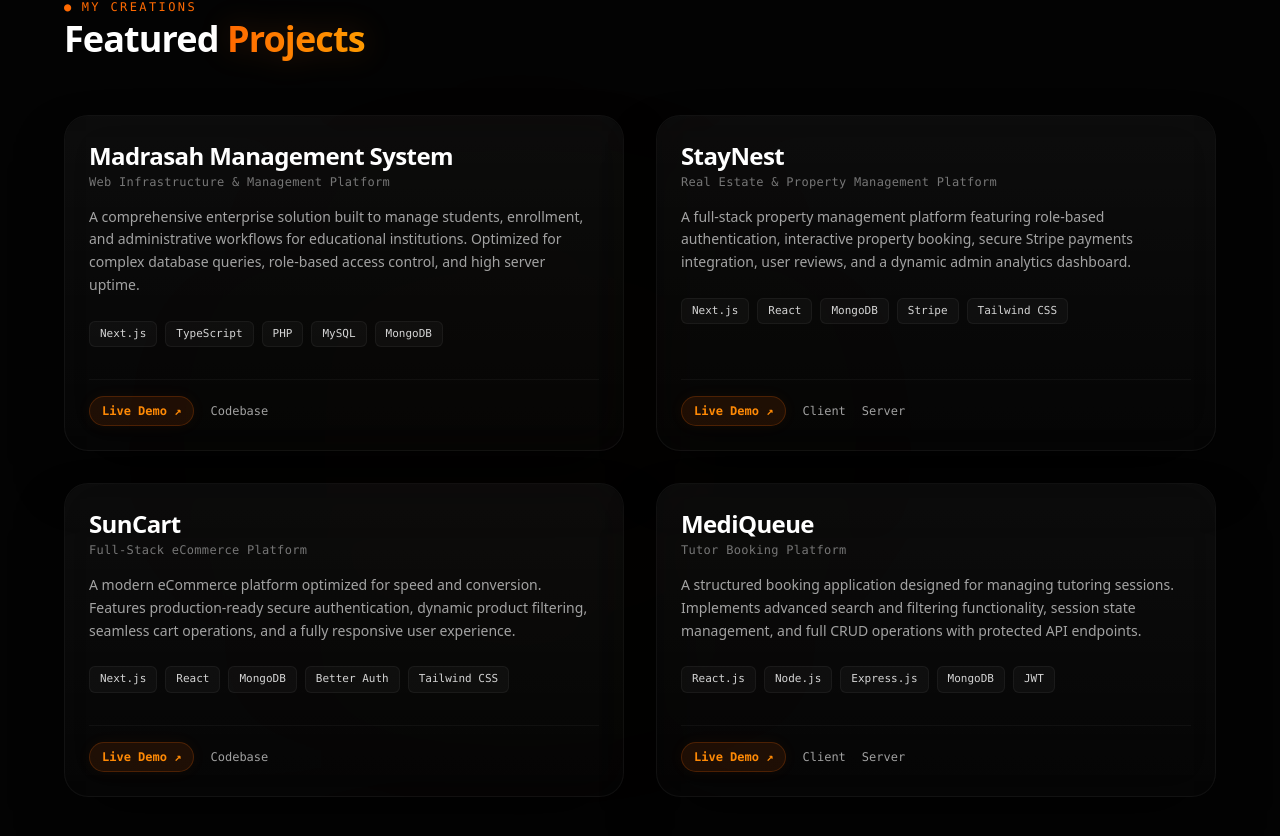
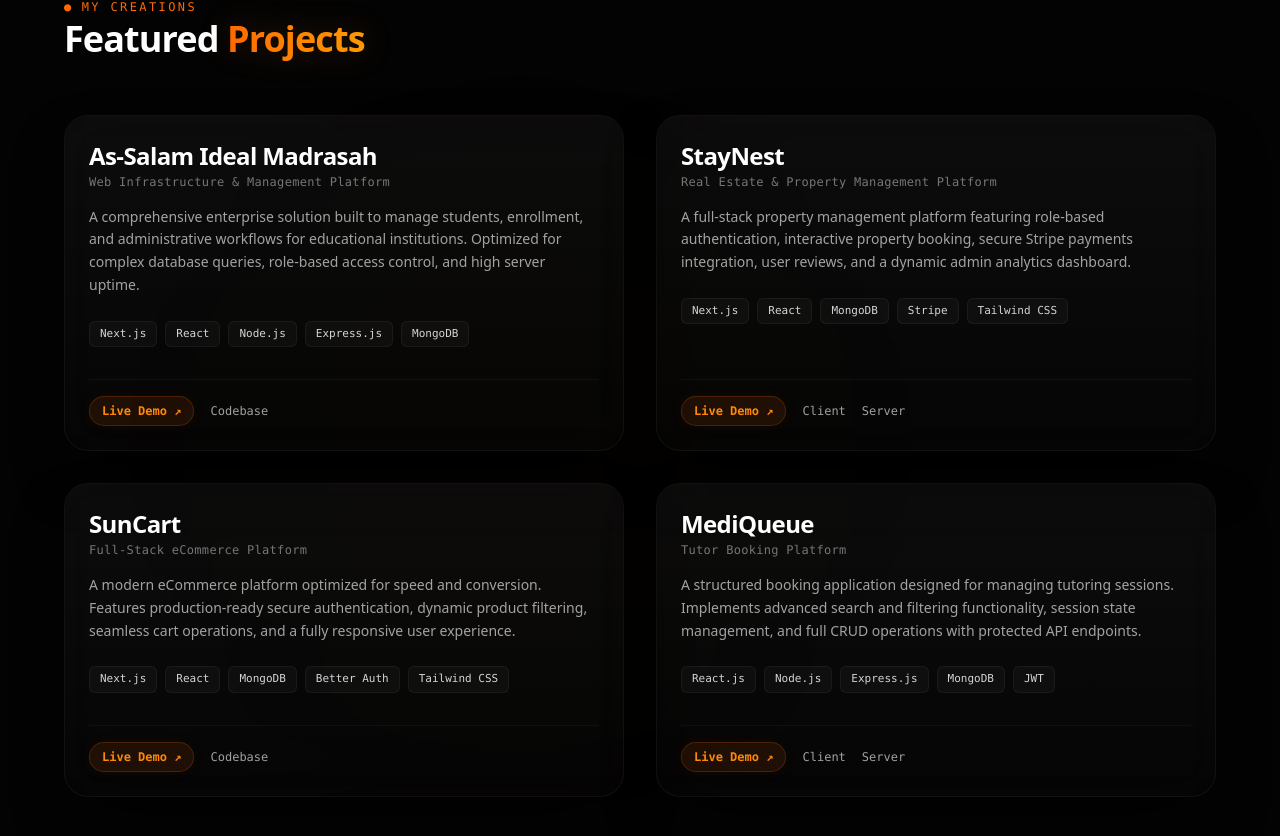
Before and after one commit to sheikh-muzammil2026/sheikh-muzammil-portfolio, a Next.js app: page / in a window 1280 px wide. Shown: the part 2214-3050 px from the top of the page. Built offline with nearby package versions, Linux system fonts and the light colour scheme.

Commit message:
removed typescript,  lamp stack skill from Projects.jsx

```diff
--- a/src/components/Projects.jsx
+++ b/src/components/Projects.jsx
@@ -5,10 +5,10 @@ const Projects = () => {
   const projectData = [
     {
       id: 1,
-      title: "Madrasah Management System",
+      title: "As-Salam Ideal Madrasah",
       subtitle: "Web Infrastructure & Management Platform",
       description: "A comprehensive enterprise solution built to manage students, enrollment, and administrative workflows for educational institutions. Optimized for complex database queries, role-based access control, and high server uptime.",
-      tech: ["Next.js", "TypeScript", "PHP", "MySQL", "MongoDB"],
+      tech: ["Next.js", "React", "Node.js", "Express.js", "MongoDB"],
       live: "https://aimhabiganj.vercel.app",
       repository: "https://github.com/sheikh-muzammil2026/aimhabiganj"
     },
@@ -65,7 +65,7 @@ const Projects = () => {
           </h2>
         </div>
 
-        {/* Responsive layout configuration for multi-stack showcases */}
+        {/* Responsive layout configuration for project showcases */}
         <div className="grid grid-cols-1 md:grid-cols-2 lg:grid-cols-2 gap-8">
           {projectData.map((project) => (
             <div
```
